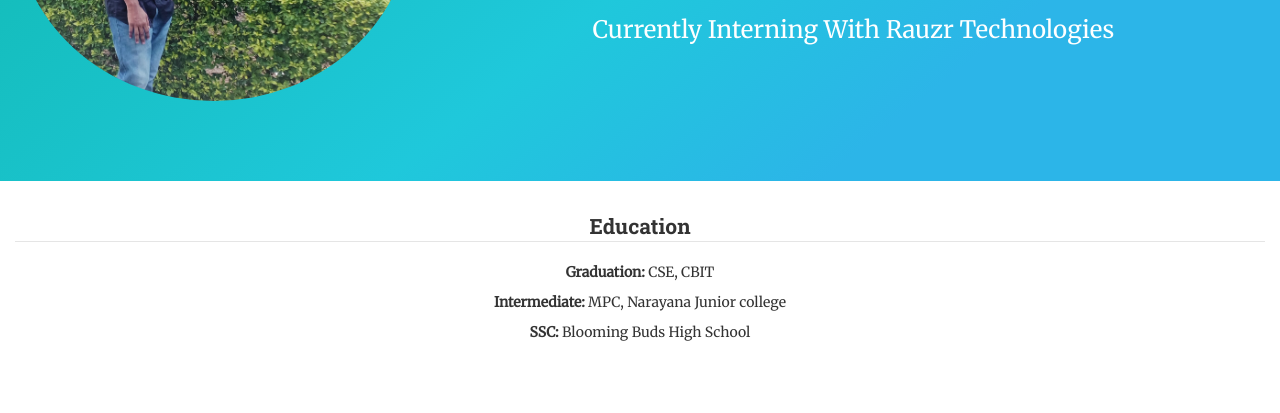
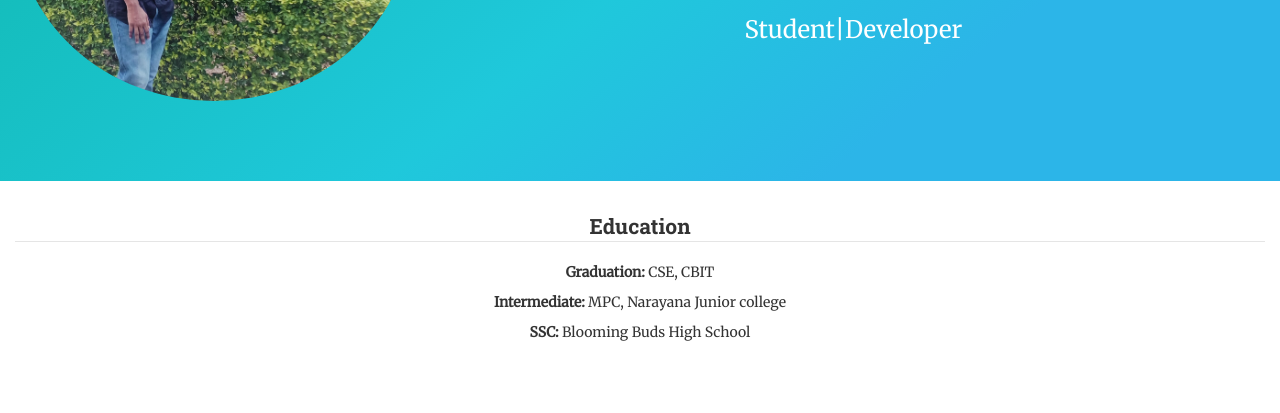
Before and after one commit to ashvikmylarapu/Landing-Page, a plain HTML site: page index.html in a window 1280 px wide. Shown: the part 265-678 px from the top of the page. Drawn offline with nearby package versions, Linux system fonts and the light colour scheme.

Commit message:
day1 landing page

```diff
--- a/index.html
+++ b/index.html
@@ -21,7 +21,7 @@
 				<h2>Hello,</h2>
 				<h1 class="text-uppercase ">i'm <span style="font-weight:bold;">ashvik</span></h1>
 				<hr>
-				<h3 class="text-capitalize ">currently interning with rauzr technologies</h3>
+				<h3 class="text-capitalize ">Student|Developer</h3>
 
 			</div>
 		</div>
```
